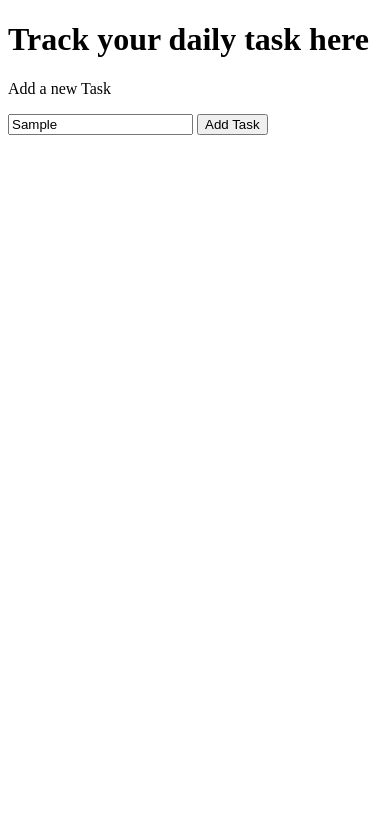
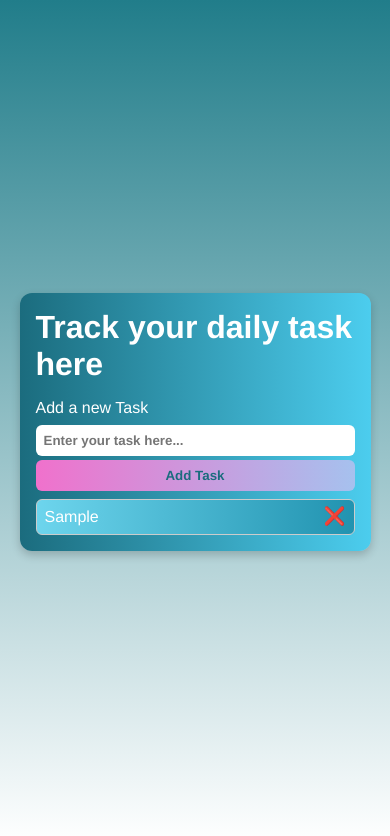
Before and after one commit to heyiamanoop/dailyTask, a plain HTML site: page index.html in a window 390 px wide. Both pictures are taken after typing "Sample" into the empty fields and a click on the button "Add Task". Drawn offline with Linux system fonts and the light colour scheme.

Commit message:
updated css, js and added media query

```diff
--- a/index.html
+++ b/index.html
@@ -1,20 +1,24 @@
 <!DOCTYPE html>
 <html lang="en">
+
 <head>
-    <meta charset="UTF-8">
-    <meta name="viewport" content="width=device-width, initial-scale=1.0">
-    <title>dailyTask</title>
-
+    <meta charset="UTF-8" />
+    <meta name="viewport" content="width=device-width, initial-scale=1.0" />
+    <title>Daily Task Tracker</title>
+    <link rel="stylesheet" href="style.css" />
 </head>
 
+<body>
+    <main>
+        <h1>Track your daily task here</h1>
+        <p>Add a new Task</p>
+        <div class="input-group">
+            <input type="text" id="inputTask" placeholder="Enter your task here..." />
+            <button id="btn">Add Task</button>
+        </div>
+        <ul id="taskList"></ul>
+    </main>
+    <script src="script.js"></script>
+</body>
 
-<body>
-
-    <h1>Track your daily task here</h1>
-    <p>Add a new Task</p>
-    <input type="text" id="inputTask" placeholder="Enter your task here...">
-    <button id="btn">Add Task</button>
-    <ul id="taskList"></ul>
-
-</body>
 </html>
--- a/script.js
+++ b/script.js
@@ -2,28 +2,58 @@ const input = document.getElementById('inputTask');
 const btn = document.getElementById('btn');
 const list = document.getElementById('taskList');
 
-  btn.addEventListener('click', () => {
-    const taskText = input.value.trim();
+let tasks = JSON.parse(localStorage.getItem('tasks')) || [];
 
-    if (taskText !== "") {
+// Function to save to localStorage
+function saveTasks() {
+  localStorage.setItem('tasks', JSON.stringify(tasks));
+}
+
+// Function to render tasks
+function renderTasks() {
+  list.innerHTML = "";
+  tasks.forEach((task, index) => {
     const li = document.createElement('li');
-      li.textContent = taskText;
+    li.textContent = task.text;
 
-      // ✅ Delete button
-      const deleteBtn = document.createElement('button');
-      deleteBtn.textContent = ' ❌';
-      deleteBtn.onclick = () => li.remove();
-      li.appendChild(deleteBtn);
+    if (task.completed) {
+      li.classList.add('completed');
+    }
 
-      // ✅ Toggle complete
+    // Toggle complete
     li.addEventListener('click', (e) => {
-        // Prevent toggle when delete is clicked
       if (e.target.tagName !== 'BUTTON') {
-          li.classList.toggle('completed');
+        tasks[index].completed = !tasks[index].completed;
+        saveTasks();
+        renderTasks();
       }
     });
 
+    // Delete button
+    const deleteBtn = document.createElement('button');
+    deleteBtn.textContent = '❌';
+    deleteBtn.classList.add('delete-btn');
+    deleteBtn.addEventListener('click', () => {
+      tasks.splice(index, 1);
+      saveTasks();
+      renderTasks();
+    });
+
+    li.appendChild(deleteBtn);
     list.appendChild(li);
+  });
+}
+
+// Add task
+btn.addEventListener('click', () => {
+  const taskText = input.value.trim();
+  if (taskText !== "") {
+    tasks.push({ text: taskText, completed: false });
+    saveTasks();
+    renderTasks();
     input.value = "";
   }
 });
+
+// Initial render on page load
+renderTasks();
--- a/style.css
+++ b/style.css
@@ -1,4 +1,126 @@
+* {
+  margin: 0;
+  padding: 0;
+  box-sizing: border-box;
+  font-family: 'Franklin Gothic Medium', 'Arial Narrow', Arial, sans-serif;
+}
+
+body {
+  min-height: 100vh;
+  display: flex;
+  justify-content: center;
+  align-items: center;
+  background: linear-gradient(to bottom, #217d8a, #ffffff);
+}
+
+main {
+  padding: 1rem;
+  width: 90%;
+  max-width: 500px;
+  border-radius: 12px;
+  box-shadow: 0 4px 10px rgba(0, 0, 0, 0.2);
+  background: linear-gradient(to right, #1b6c7e, #4ccdee);
+  color: white;
+}
+
+h1 {
+  font-size: 2rem;
+  margin-bottom: 1rem;
+}
+
+p {
+  margin-bottom: 0.5rem;
+}
+
+.input-group {
+  display: flex;
+  flex-wrap: wrap;
+  gap: 0.5rem;
+}
+
+.input-group input {
+  flex: 1;
+  min-width: 200px;
+}
+
+input,
+button {
+  padding: 0.5rem;
+  border: none;
+  border-radius: 6px;
+  font-weight: bold;
+}
+
+input {
+  width: 70%;
+}
+
+button {
+  background-color: #fff;
+  color: #1b6c7e;
+  cursor: pointer;
+}
+
+button:hover {
+  background-color: #d1f0ff;
+}
+
+li {
+  list-style: none;
+  display: flex;
+  justify-content: space-between;
+  align-items: center;
+  margin-top: 0.5rem;
+  padding: 0.5rem;
+  border-radius: 6px;
+  border: 1px solid #ccc;
+  color: white;
+  cursor: pointer;
+}
+
+li:hover {
+  opacity: 0.9;
+}
+
+
+#taskList li:nth-child(odd) {
+  background: linear-gradient(to right, #6dd5ed, #2193b0);
+}
+
+#taskList li:nth-child(even) {
+  background: linear-gradient(to right, #fbc2eb, #a6c1ee);
+}
+
 .completed {
-    text-decoration: line-through;
-    color: gray;
+  text-decoration: line-through;
+  opacity: 0.7;
 }
+
+.delete-btn {
+  all: unset; /* remove inherited button styles */
+  cursor: pointer;
+  margin-left: 0.5rem;
+  font-size: 1.1rem;
+  line-height: 1;
+  transition: transform 0.2s ease;
+}
+
+.delete-btn:hover {
+  transform: scale(1.2);
+  color: #ff4c4c;
+}
+
+
+
+
+@media (max-width: 391px) {
+  input {
+    width: 100%;
+  }
+
+  button {
+    width: 100%;
+    margin-top: -0.3rem;
+    background: linear-gradient(to right, #f071cc, #a6c1ee);
+  }
+}
```
Lines whose indentation alone changed are shown as unchanged.
